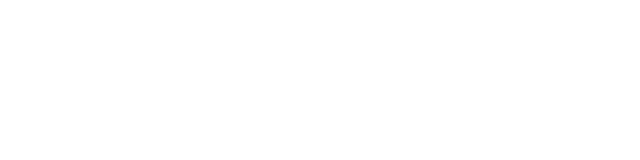
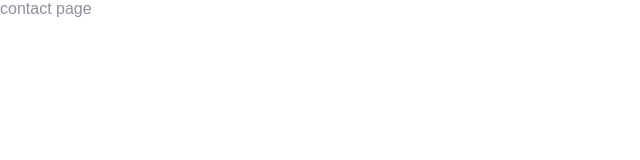
Before and after one commit to 3ndrius/RecipeApp, a React (Create React App) app: page /contact in a window 1280 px wide. Shown: the top 160 px of the page, without its empty margins (0-640 px from the left). Built offline with nearby package versions, Linux system fonts and the light colour scheme.

Commit message:
Adding about and contact component / setting routing

```diff
--- /dev/null
+++ b/src/components/Contact.js
@@ -0,0 +1,14 @@
+import React from 'react'
+
+
+const Contact = () => {
+
+    return (
+      <div>
+
+        contact page
+      </div>
+    )
+
+}
+export default  Contact;
--- a/src/components/Menu.js
+++ b/src/components/Menu.js
@@ -1,23 +1,24 @@
 import React from 'react'
-import { Link } from 'react-router-dom';
+import { Link} from 'react-router-dom';
 
-import About from './About';
+
 
 
 const Menu = () => {
     return (
+
     <div className="wrap-nav" >
   <div className="navbar">
           <div className="logo"> <img src="/logo.jpg" alt="logo"/>  <h2>Gratia</h2></div>
           <ul className="nav">
-
-            <Link to="/about" component={About}><li className="item">About</li></Link>
+             <Link to="/about"><li className="item">About</li></Link>
             <li className="item">Menu</li>
-            <li className="item">Contact</li>
+            <Link to="/contact"> <li className="item">Contact</li></Link>
 
           </ul>
       </div>
     </div>
+
     )
 }
 export default Menu;
--- a/src/components/Recipe.js
+++ b/src/components/Recipe.js
@@ -45,9 +45,9 @@
           <a>{recipe.source_url} </a>
           </div>
           <h5>Publisher: {recipe.publisher} </h5>
-          <button className="btn3">
-         <Link to="/"> Go back </Link>
-       </button>
+
+         <Link to="/"><button className="btn3"> Go back </button>  </Link>
+
 
 
          </div>
--- a/src/components/Recipes.js
+++ b/src/components/Recipes.js
@@ -12,12 +12,12 @@
                       <div className="figure-wrap">  <img src={recipe.image_url} alt={recipe.title} /> </div>
                        <h4 className="title"> {recipe.title.length > 25 ? recipe.title.slice(0, 25) : recipe.title }  </h4>
                        <p className="author">Publisher: <span>{recipe.publisher}</span> </p>
-                       <button className="btn">
+
                         <Link to={{
                            pathname: `/recipe/${recipe.recipe_id}`,
                           state: {recipe: recipe.title}
-                         }}> View Recipe </Link>
-                      </button>
+                         }}><button className="btn"> View Recipe  </button></Link>
+
             </div>
     )
    })
--- a/src/components/Router.js
+++ b/src/components/Router.js
@@ -3,12 +3,16 @@
 
 import App from "../App";
 import Recipe from "./Recipe";
+import About from './About';
+import Contact from './Contact';
 
 const Router = () => (
     <BrowserRouter>
         <Switch>
             <Route path="/" component={App} exact />
             <Route path="/recipe/:id" component={Recipe} />
+            <Route path="/about" component={About} />
+            <Route path="/contact" component={Contact} />
         </Switch>
     </BrowserRouter>
 );
```
